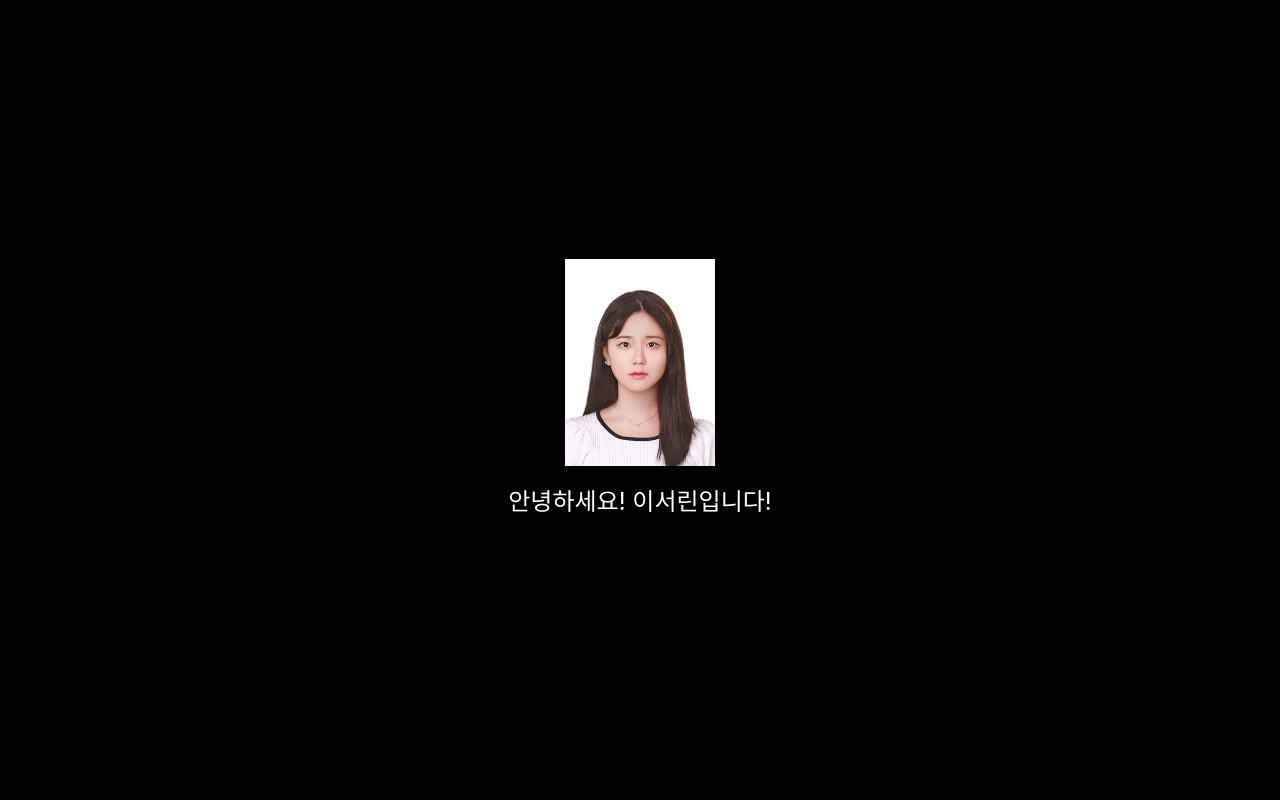
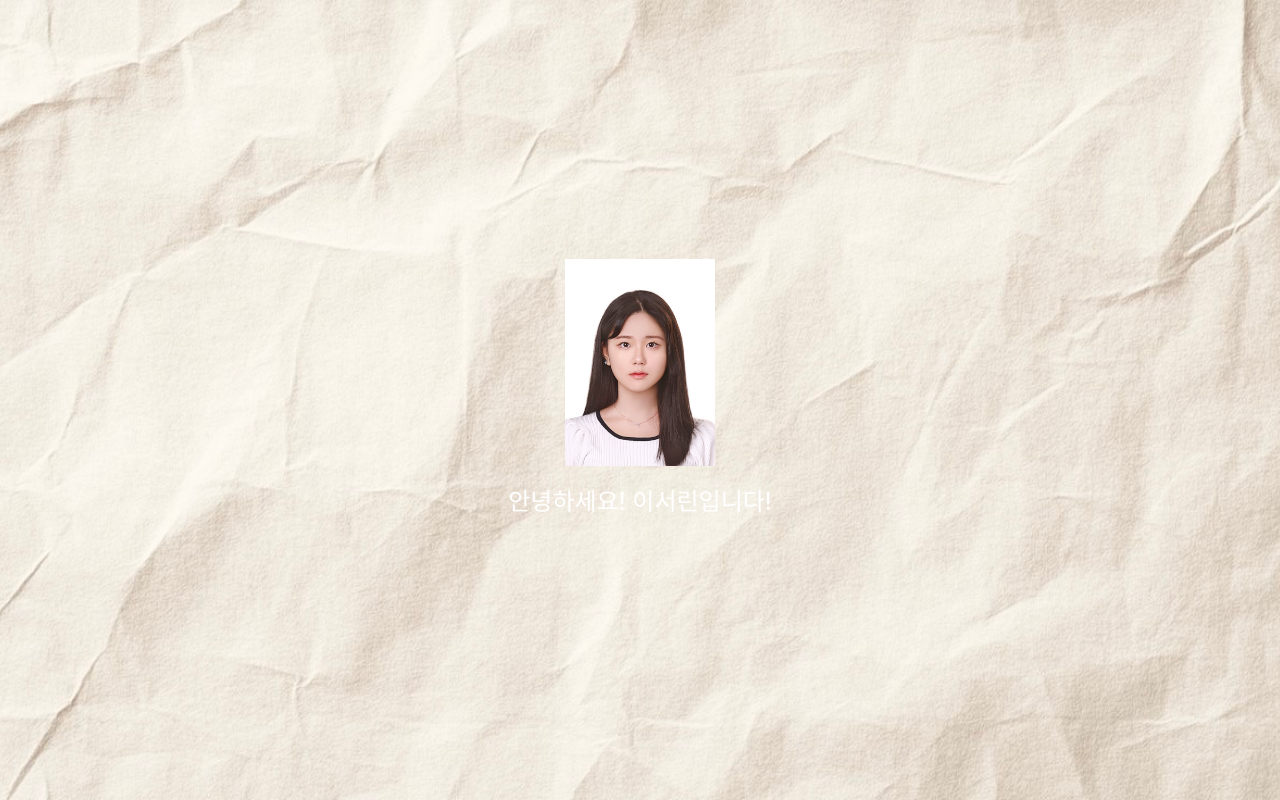
Before and after one commit to lsr0822/portfolio, a React (Create React App) app: page / in a window 1280 px wide. Built offline with nearby package versions, Linux system fonts and the light colour scheme.

Commit message:
배경 이미지 추가

```diff
--- a/src/App.css
+++ b/src/App.css
@@ -25,6 +25,11 @@
 }
 
 body {
-  background-color: black;
+  background-image: url('./asset/IMG_6646.jpg');
+  background-size: cover;
+  background-position: center;
+  background-repeat: no-repeat;
   color: white;
+  margin: 0;
+  height: 100vh;
 }
```
Also changed, not shown: src/asset/IMG_6646.jpg (added).
